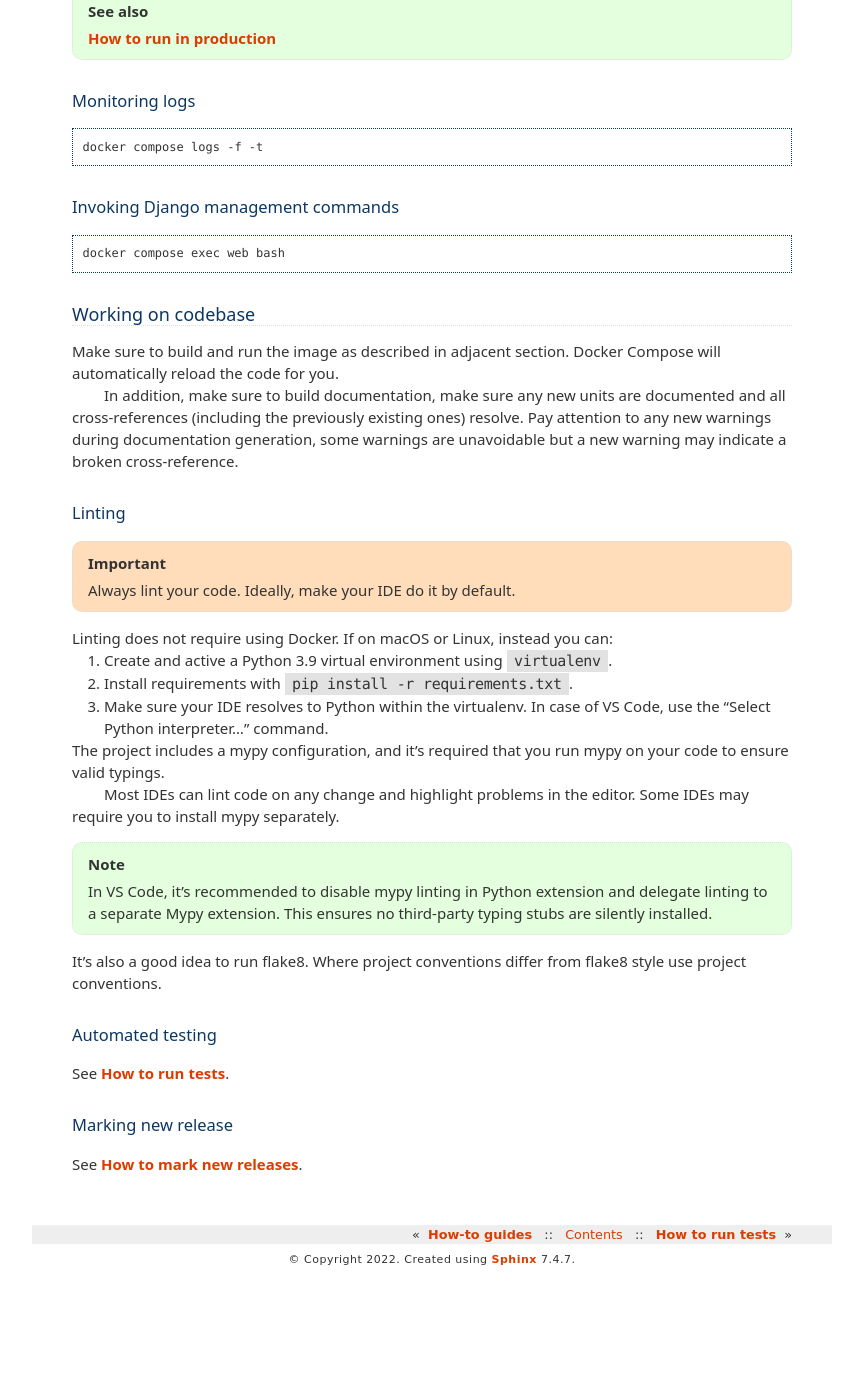
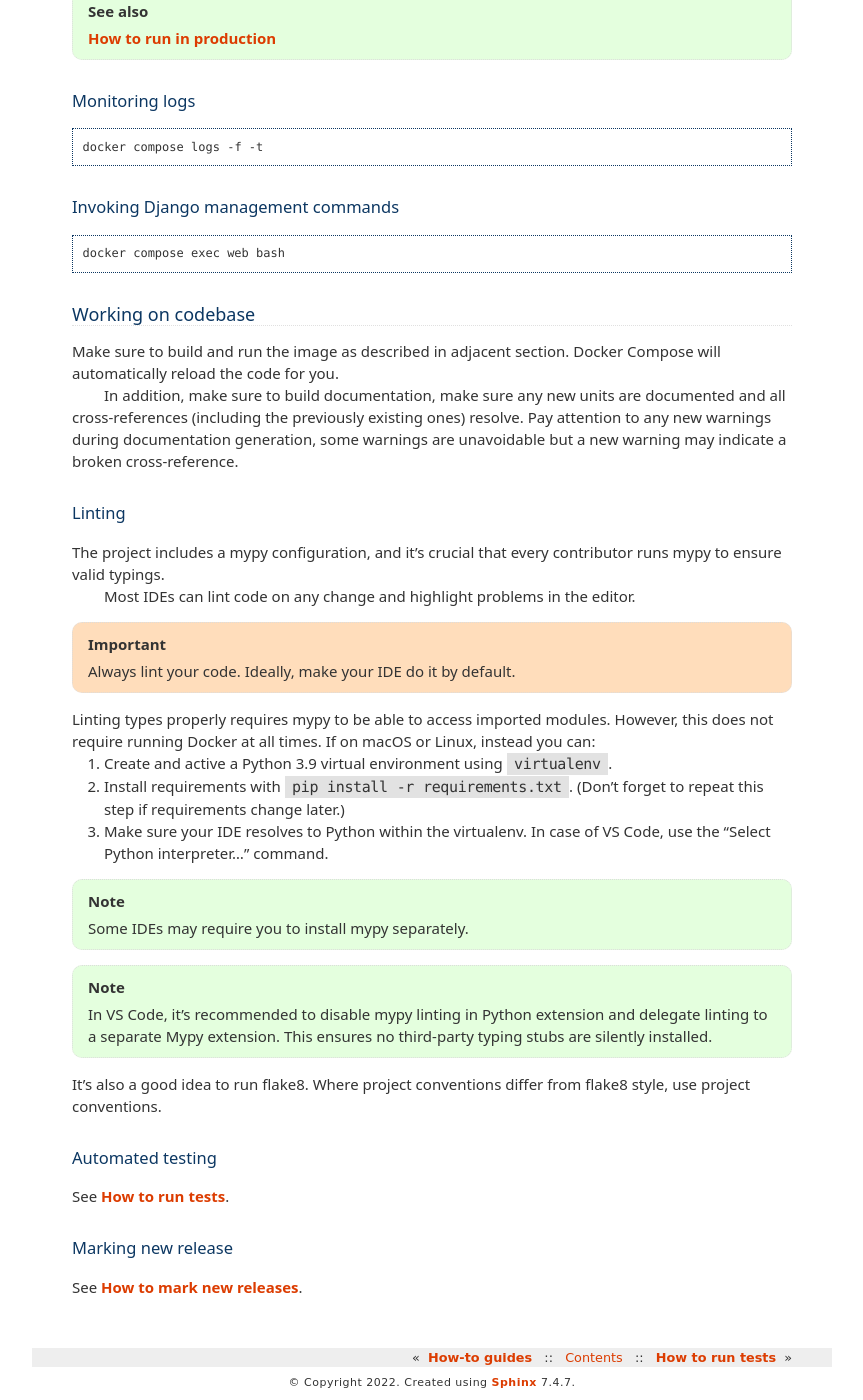
Before and after one commit to ietf-tools/bibxml-service, a Sphinx documentation site: the page built from docs/howto/develop-locally.rst, in a window 1280 px wide and 1400 px high, scrolled down 2113 px. Shown: the whole window, without its empty margins (208-1071 px from the left). Built offline with Sphinx 7.4.7, drawn with Linux system fonts in a browser that asks for light colours; pages that are not in the unit, such as notebooks, are missing from menus; before the commit the page ends 3390 px from its top, so only the background shows below that.

Commit message:
docs(howto/develop-locally): expand/restructure

```diff
--- a/docs/howto/develop-locally.rst
+++ b/docs/howto/develop-locally.rst
@@ -136,21 +136,25 @@ are unavoidable but a new warning may indicate a broken cross-reference.
 Linting
 -------
 
+The project includes a mypy configuration, and it’s crucial that every contributor
+runs mypy to ensure valid typings.
+
+Most IDEs can lint code on any change and highlight
+problems in the editor.
+
 .. important:: Always lint your code. Ideally, make your IDE do it by default.
 
-Linting does not require using Docker. If on macOS or Linux, instead you can:
+Linting types properly requires mypy to be able to access imported modules.
+However, this does not require running Docker at all times.
+If on macOS or Linux, instead you can:
 
 1. Create and active a Python 3.9 virtual environment using ``virtualenv``.
 2. Install requirements with ``pip install -r requirements.txt``.
+   (Don’t forget to repeat this step if requirements change later.)
 3. Make sure your IDE resolves to Python within the virtualenv.
    In case of VS Code, use the “Select Python interpreter…” command.
 
-The project includes a mypy configuration, and it’s required that you run
-mypy on your code to ensure valid typings.
-
-Most IDEs can lint code on any change and highlight
-problems in the editor.
-Some IDEs may require you to install mypy separately.
+.. note:: Some IDEs may require you to install mypy separately.
 
 .. note::
 
@@ -159,7 +163,7 @@ Some IDEs may require you to install mypy separately.
    no third-party typing stubs are silently installed.
 
 It’s also a good idea to run flake8. Where project conventions
-differ from flake8 style use project conventions.
+differ from flake8 style, use project conventions.
 
 Automated testing
 -----------------
```
